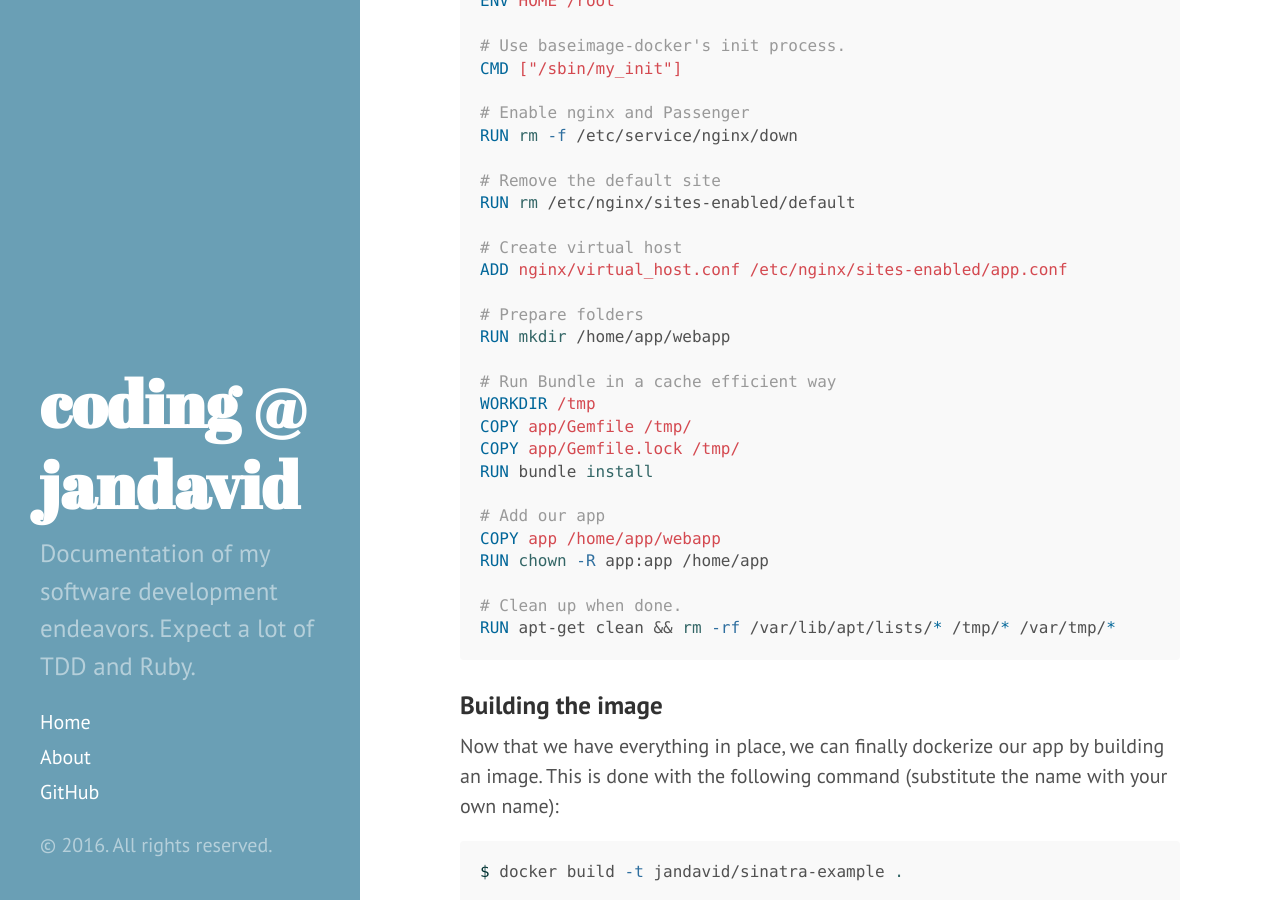
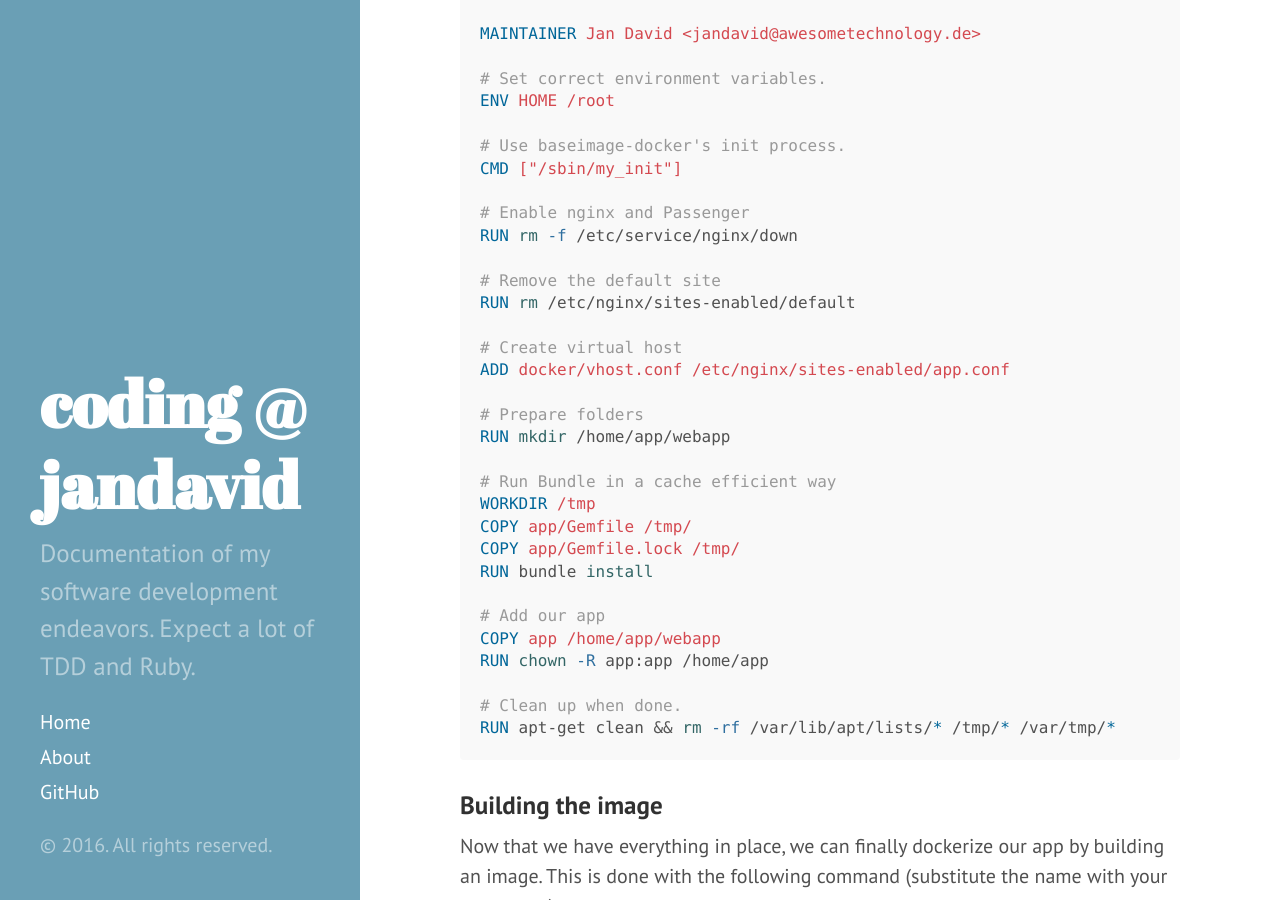
Before and after one commit to jdno/coding-blog, a Jekyll site: the page built from _posts/2016-01-22-dockerizing-sinatra.md, in a window 1280 px wide and 900 px high, scrolled down 6061 px. Built offline with Jekyll 4.4.1, drawn with Linux system fonts in a browser that asks for light colours; Markdown is read by kramdown in place of the engine named in the settings; comment, search, counter and statistics services are not loaded; some of the changed text lies outside the part shown.

Commit message:
Fix wrong file path in post 'Dockerizing Sinatra'

```diff
--- a/_posts/2016-01-22-dockerizing-sinatra.md
+++ b/_posts/2016-01-22-dockerizing-sinatra.md
@@ -9,6 +9,8 @@ by building a simple **[Sinatra](http://sinatrarb.com)** app that just serves a
 single endpoint with some static content. Then, we build a
 **[Docker](https://docker.com)** container around it. In the next parts of the
 series, we will be adding a database and orchestration.
+
+> You can find the complete source code on GitHub: [jdno/docker-sinatra-api](https://github.com/jdno/docker-sinatra-api)
 
 ## A simple Sinatra app
 
@@ -268,7 +270,7 @@ RUN rm -f /etc/service/nginx/down
 RUN rm /etc/nginx/sites-enabled/default
 
 # Create virtual host
-ADD nginx/virtual_host.conf /etc/nginx/sites-enabled/app.conf
+ADD docker/vhost.conf /etc/nginx/sites-enabled/app.conf
 
 # Prepare folders
 RUN mkdir /home/app/webapp
@@ -373,6 +375,8 @@ I hope you were able to take something away from this! If you have any questions
 or know how to do things in a smarter way, please share them with me in the
 comment section below. The same goes for bugs or errors you find in my code.
 
+> You can find the complete source code on GitHub: [jdno/docker-sinatra-api](https://github.com/jdno/docker-sinatra-api)
+
 Hope to see you in the [next part]({{ page.next.url }})!
 
 _Jan David_
```
